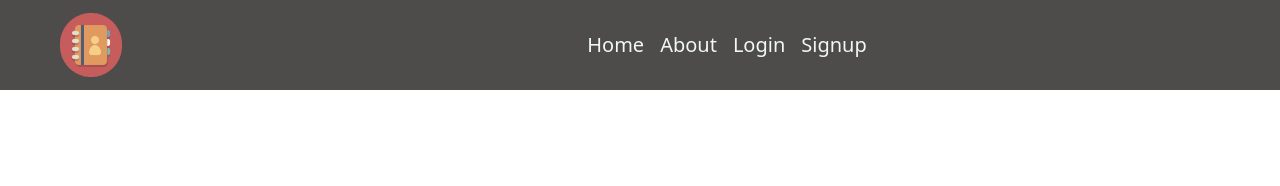
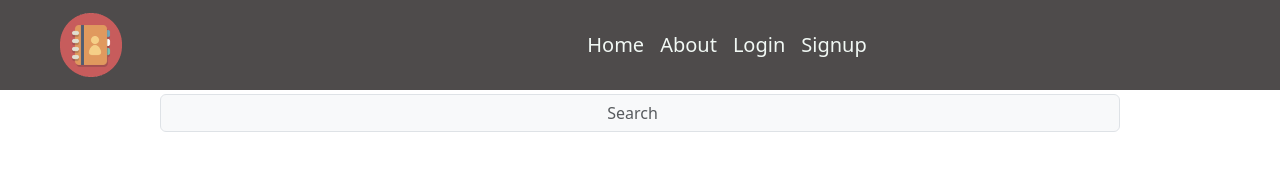
Before and after one commit to Bihabaha/ContactKeeper, a React (Vite) app in the folder frontend/: page /search in a window 1280 px wide. Shown: the top 186 px of the page. Built offline with nearby package versions, Linux system fonts and the light colour scheme.

Commit message:
Search added/ functionalities missing

```diff
--- a/frontend/src/App.jsx
+++ b/frontend/src/App.jsx
@@ -9,6 +9,7 @@ import Register from "./Components/Register/Register";
 import { useAuthContext } from "./hooks/useAuthContext";
 import Page from "./Components/Page/Page";
 import Contacts from "./Components/Contacts/Contacts";
+import Search from "./Components/Search/Search";
 
 const App = () => {
   const {user}=useAuthContext()
@@ -26,6 +27,7 @@ const App = () => {
         <Route path="/login" element={!user?<Login />:< Navigate to="/page" />}/>
         <Route path="/signup" element={!user?<Register />:<Navigate to="/page"/>}/>
         <Route path="/page" element={<Page/>}/>
+        <Route path="/search" element={<Search/>}/>
 
       </Routes>
     </div>
--- a/frontend/src/Components/Home/Home.jsx
+++ b/frontend/src/Components/Home/Home.jsx
@@ -4,6 +4,7 @@ import { useContactContext } from "../../hooks/useContactContext";
 import Form from "../Form/Form";
 import Contacts from "../Contacts/Contacts";
 import { useAuthContext } from "../../hooks/useAuthContext";
+import Search from "../Search/Search";
 
 const Home = () => {
   const {contacts,dispatch}= useContactContext()
@@ -40,6 +41,7 @@ const Home = () => {
             <Form />
           </div>
           <div className="col-lg-6">
+            <Search/>
             {" "}
             {contacts && contacts.map(
               (contact)=>(
--- a/frontend/src/Components/Search/Search.jsx
+++ b/frontend/src/Components/Search/Search.jsx
@@ -1,11 +1,20 @@
-import React from 'react'
+import React, { useState } from 'react'
+import { useNavigate } from 'react-router-dom'
 
 const Search = () => {
+  const [term,setTerm]=useState("")
+  const Navigate = useNavigate()
+  const handleSubmit=(e)=>{
+    e.preventDefault()
+    //query parametre
+
+    Navigate(`/search?=${term}`)
+  }
   return (
     <div>
-        <form className="d-flex  " role="search" >
+        <form className="d-flex" role="search" onSubmit={handleSubmit} >
         {/*<button className=" me-5 btn  w-25  btn-outline-light" type="submit">Search</button>*/}
-        <input className="form-control m-auto w-75 text-center  m-auto my-1 " type="search" placeholder="Search" aria-label="Search" id='search'onChange={e=>MdSettingsRemote(e.target.value)}/>
+        <input className=" bg-light  form-control m-auto w-75 text-center  m-auto my-1 " type="search" placeholder="Search" aria-label="Search" required id='search'onChange={e=>setTerm(e.target.value)}/>
       </form>
     </div>
   )
```
Also changed, not shown: frontend/src/Components/Search/SearchedItem.jsx (added, +21 -0 lines).
